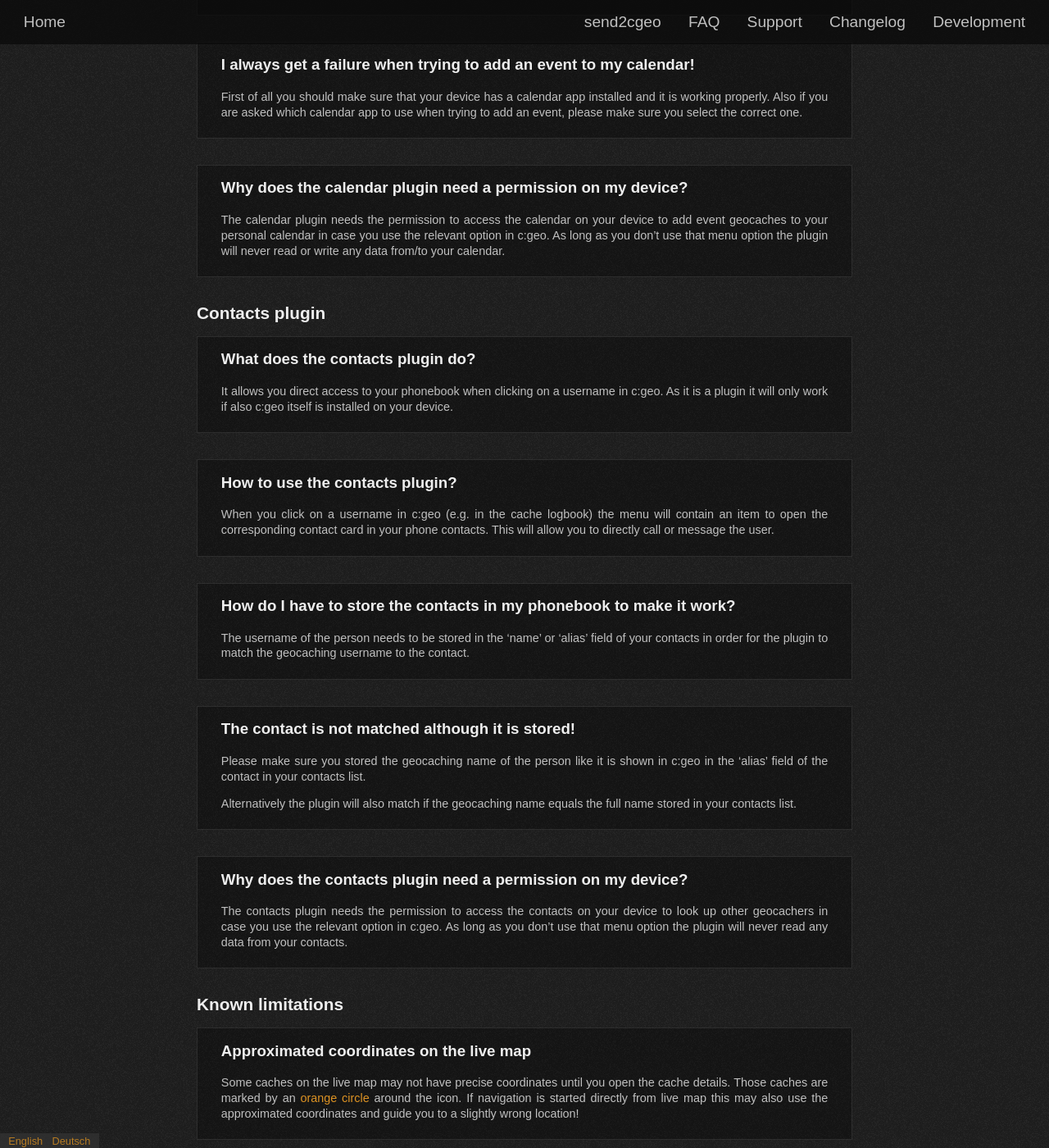
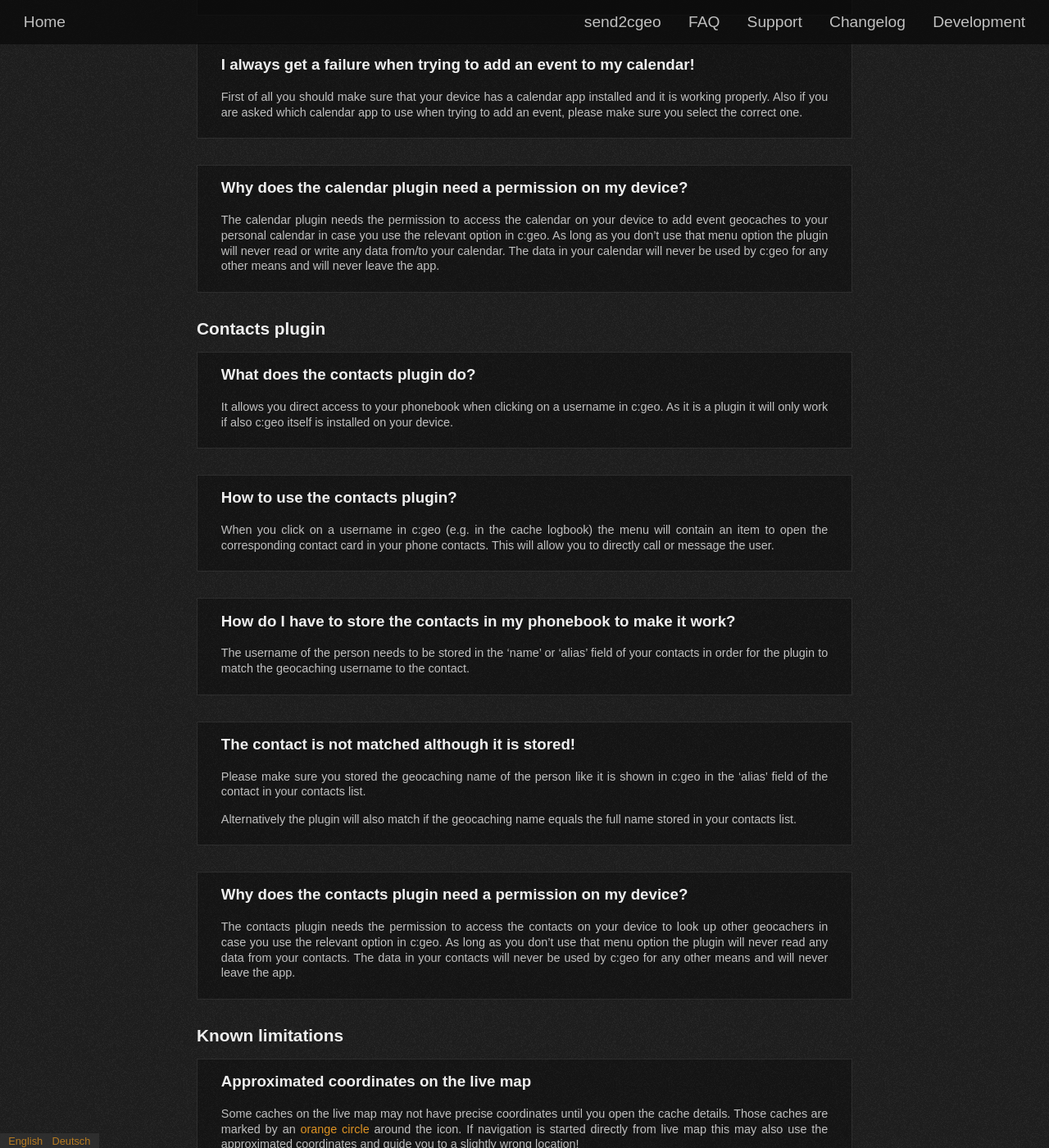
Before and after one commit to cgeo/cgeo.github.io, a Jekyll site: the page built from faq.html, in a window 1280 px wide and 1400 px high, scrolled down 31227 px. Shown: the whole window at 82% size. Built offline with Jekyll 4.4.1, drawn with Linux system fonts in a browser that asks for light colours; some web fonts are replaced.

Commit message:
FAQ: Add more privacy info for contacts/calendar
Refer to https://github.com/cgeo/cgeo/issues/6326

```diff
--- a/_data/faq.yml
+++ b/_data/faq.yml
@@ -2428,11 +2428,14 @@
             content: |
                 The calendar plugin needs the permission to access the calendar on your device to add event geocaches to your personal calendar in case you use the relevant option in c:geo.
                 As long as you don't use that menu option the plugin will never read or write any data from/to your calendar.
+                The data in your calendar will never be used by c:geo for any other means and will never leave the app.
+
         de:
             title: Warum benötigt die Kalender-Erweiterung eine Berechtigung auf meinem Gerät?
             content: |
                 Die Kalender-Erweiterung benötigt die Berechtigung für den Kalender deines Gerätes, um Event-Geocaches zu deinem persönlichen Kalender hinzuzufügen, wenn du die entsprechende Option in c:geo auswählst.
                 Solange du diese Option nicht nutzt, wird die Erweiterung niemals irgendwelche Daten aus deinem Kalender lesen oder in deinen Kalender schreiben.
+                Die Daten in deinem Kalender werden von c:geo niemals für andere Zwecke genutzt und werden die App nie verlassen.
 
 - id: contacts-plugin
   title:
@@ -2493,12 +2496,14 @@
             content: |
                 The contacts plugin needs the permission to access the contacts on your device to look up other geocachers in case you use the relevant option in c:geo.
                 As long as you don't use that menu option the plugin will never read any data from your contacts.
+                The data in your contacts will never be used by c:geo for any other means and will never leave the app.
         de:
             title: Warum benötigt die Kontakte-Erweiterung eine Berechtigung auf meinem Gerät?
             content: |
                 Die Kontakte-Erweiterung benötigt Berechtigung auf die Kontakte in deinem Gerät zuzugreifen, um andere Geocacher dort zu finden, wenn du die entsprechende Funktion in c:geo nutzt.
 
                 Solange du diese Option nicht nutzt, wird die Erweiterung niemals auf irgendwelche Daten aus deinen Kontakten zugreifen.
+                Die Daten in deinen Kontakten werden von c:geo niemals für andere Zwecke genutzt und werden die App nie verlassen.
 
 - id: known-limitations
   title:
```
